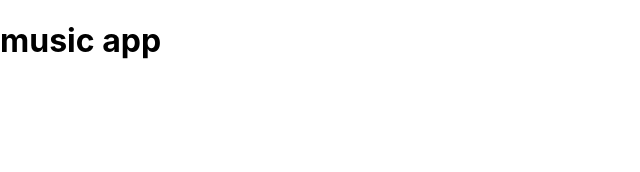
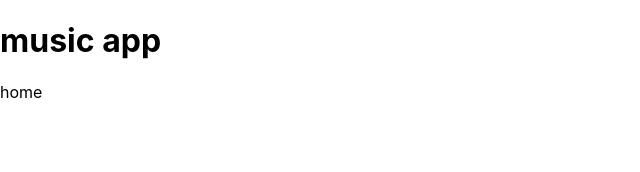
Before and after one commit to davies-jack/music-app-client, a React (Create React App) app: page / in a window 1280 px wide. Shown: the top 172 px of the page, without its empty margins (0-640 px from the left). Built offline with nearby package versions, Linux system fonts and the light colour scheme.

Commit message:
adding Dashboard & Home components depending on login code in the url

```diff
--- a/src/App.tsx
+++ b/src/App.tsx
@@ -1,9 +1,14 @@
-import React from "react";
+import Dashboard from "./components/Dashboard";
+import Home from "./components/Home";
+
+const getLoginCode = new URLSearchParams(window.location.search).get("code");
 
 function App() {
   return (
     <div>
       <h1>music app</h1>
+
+      {getLoginCode ? <Dashboard code={getLoginCode.toString()} /> : <Home />}
     </div>
   );
 }
--- /dev/null
+++ b/src/components/Dashboard.tsx
@@ -0,0 +1,9 @@
+import React, { ReactElement } from "react";
+
+type Props = {
+  code: string;
+};
+
+export default function Dashboard({ code }: Props): ReactElement {
+  return <div>Dashboard</div>;
+}
--- /dev/null
+++ b/src/components/Home.tsx
@@ -0,0 +1,7 @@
+import React, { ReactElement } from "react";
+
+interface Props {}
+
+export default function Home({}: Props): ReactElement {
+  return <div>home</div>;
+}
```
